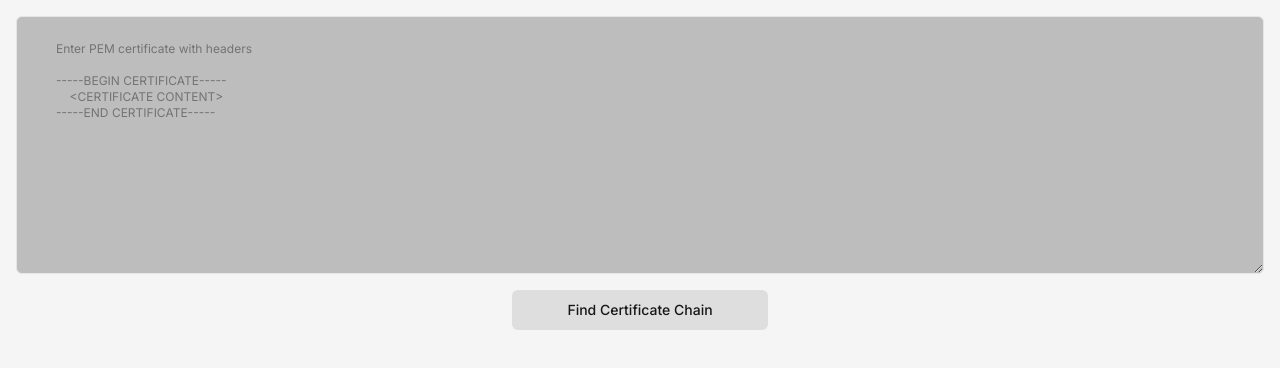
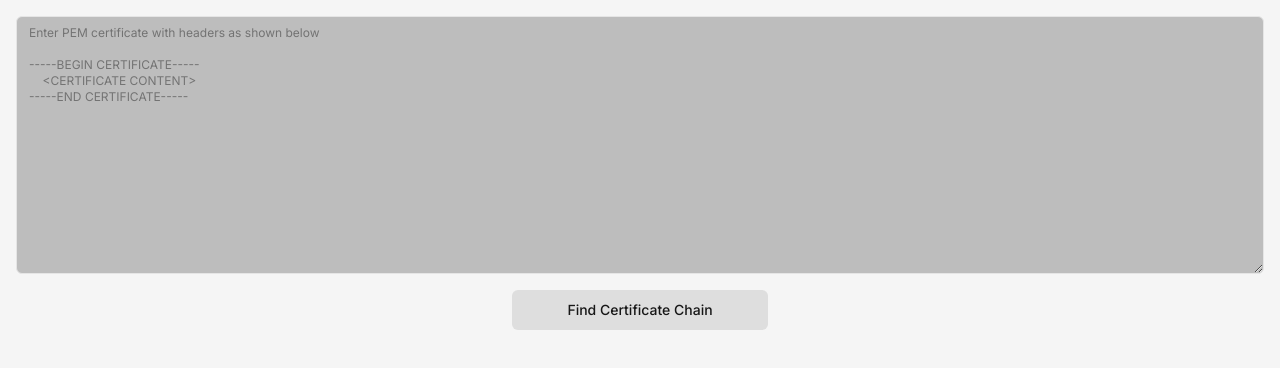
Before and after one commit to groupsvkg/x509, a Next.js app: page /certificate/1 in a window 1280 px wide. Shown: the top 368 px of the page. Built offline with nearby package versions, Linux system fonts and the light colour scheme.

Commit message:
Improve placeholder message in textarea

```diff
--- a/app/(root)/(routes)/certificate/[certificateId]/page.tsx
+++ b/app/(root)/(routes)/certificate/[certificateId]/page.tsx
@@ -43,13 +43,11 @@ const CertificateIdPage = () => {
       <Textarea
         onChange={onChange}
         rows={15}
-        placeholder={`
-        Enter PEM certificate with headers
+        placeholder={`Enter PEM certificate with headers as shown below
 
-        -----BEGIN CERTIFICATE-----
-            <CERTIFICATE CONTENT>
-        -----END CERTIFICATE-----
-        `}
+-----BEGIN CERTIFICATE-----
+    <CERTIFICATE CONTENT>
+-----END CERTIFICATE-----`}
         spellCheck={false}
         value={textInput}
         className="bg-primary/25 text-xs text-cyan-500"
```
